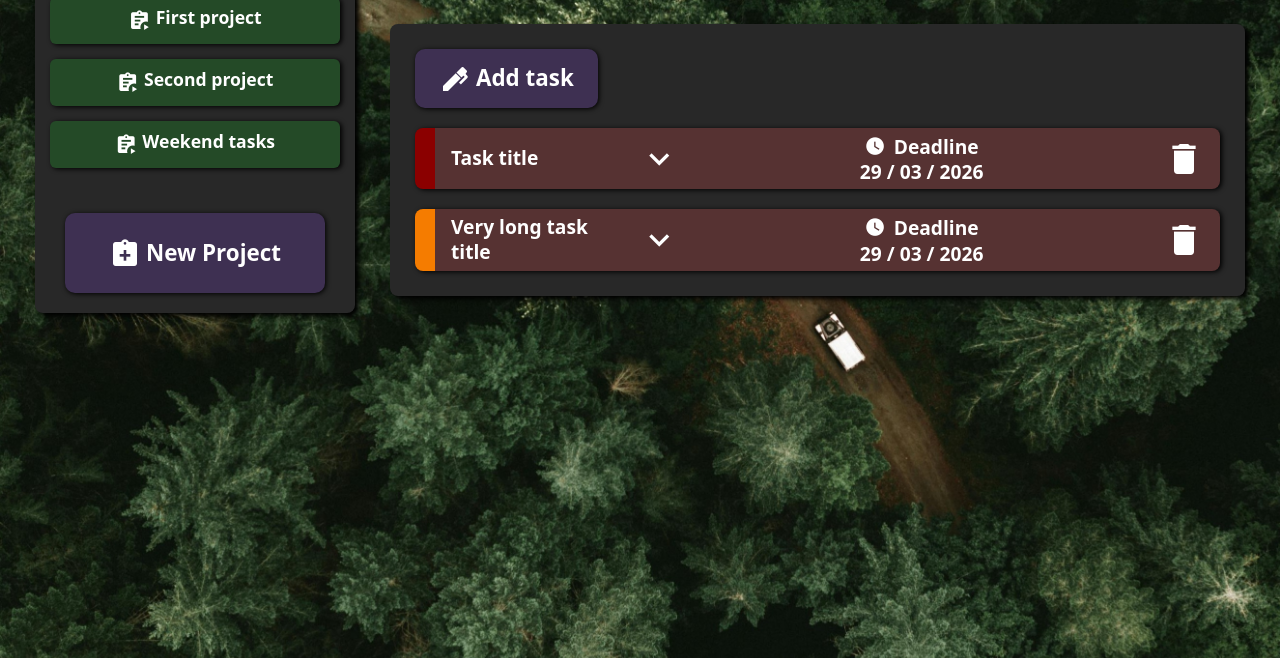
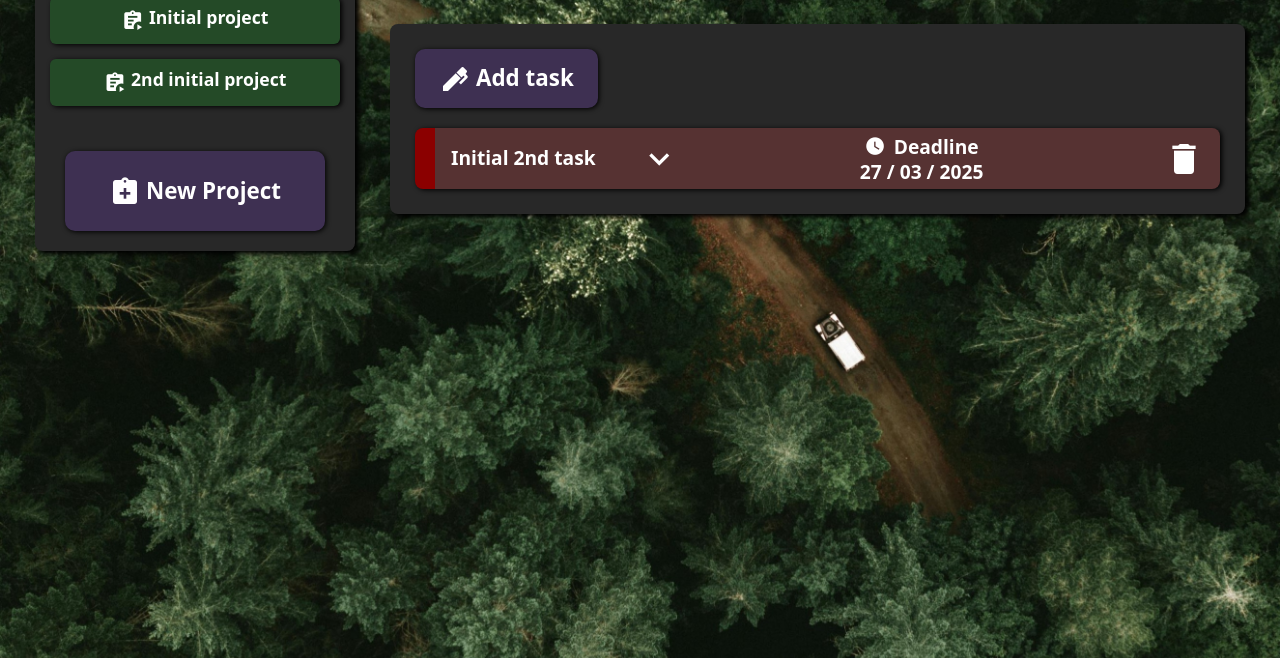
Before and after one commit to Martynas0/odin_todo_list, a website built with webpack: page src/index.html in a window 1280 px wide. Shown: the part 142-800 px from the top of the page. Built offline with nearby package versions, Linux system fonts and the light colour scheme.

Commit message:
Add rendering using hardcoded javascript objects
Moved to rendering project menu and current
project tasks using hardcoded JS objects instead
of hardcoded HTML, the functionality to add
new task objects is not yet available via GUI but
will be added in the further few commits.

```diff
--- /dev/null
+++ b/src/displayContent.js
@@ -0,0 +1,100 @@
+import "./styles/style.css";
+import "./styles/task.css";
+import "./styles/project.css";
+
+import {projects, newProject, newTask} from "./initialState";
+
+
+export const display = (function(){
+
+    const currentProjectTasks = document.querySelector("div.task-container");
+    const currentProjectTitle = document.querySelector(".current-project-title > h3");
+    const menuItems = document.querySelectorAll("div.project-menu > button[type='button']");
+    const menu = document.querySelector("div.project-menu");
+
+    const render = () => {
+        renderMenu();
+        renderProject();
+    }
+
+    const renderMenu = () => {
+
+        const nodeList = projects.getData().map((item, index) => {
+            const menuItem = document.createElement("button");
+            const icon = document.createElement("span");
+            const text = document.createTextNode(item.name);
+
+            menuItem.setAttribute("type", "button");
+            menuItem.dataset.index = index;
+            icon.classList.add("mdi", "mdi-clipboard-text-play");
+
+            menuItem.append(icon, text);
+
+            return menuItem;
+        })
+
+        menuItems.forEach(item => item.remove());
+        nodeList.forEach(item => menu.appendChild(item));
+
+    }
+
+    const renderProject = () => {
+
+        const title = projects.getData()[projects.currentProject()].name;
+        const tasks = projects.getData()[projects.currentProject()].getTasks();
+
+        // Update title
+        const text = document.createTextNode(title);
+        currentProjectTitle.removeChild(currentProjectTitle.lastChild);
+        currentProjectTitle.appendChild(text);
+
+        // Update tasks
+        const nodeList = tasks.map((item) => {
+            const container = document.createElement("div");
+            const title = document.createElement("p");
+            const expandIcon = document.createElement("span");
+            // yikes... would love to use some of that jQuery now :(
+            const dueDate = document.createElement("div");
+            const dueDateTitle = document.createElement("p");
+            const dueDateTitleIcon = document.createElement("span");
+            const dueDateTitleText = document.createTextNode("Deadline");
+            const dueDateDate = document.createElement("p");
+
+            const deleteIcon = document.createElement("span");
+            const desc = document.createElement("div");
+
+            container.classList.add("task", taskBorderColor(item.urgency));
+            expandIcon.classList.add("mdi", "mdi-chevron-down");
+            dueDate.classList.add("due-date");
+            dueDateTitleIcon.classList.add("mdi", "mdi-clock");
+            deleteIcon.classList.add("mdi", "mdi-delete");
+            desc.classList.add("task-desc");
+
+            title.textContent = item.title;
+            dueDateDate.textContent = item.deadline;
+            desc.textContent = item.desc;
+
+            dueDateTitle.append(dueDateTitleIcon, dueDateTitleText);
+            dueDate.append(dueDateTitle, dueDateDate);
+
+            container.append(title, expandIcon, dueDate, deleteIcon, desc);
+
+            return container;
+        })
+
+        while (currentProjectTasks.firstChild) currentProjectTasks.removeChild(currentProjectTasks.lastChild);
+        nodeList.forEach(item => currentProjectTasks.appendChild(item));
+    }
+
+    const taskBorderColor = (urgency) => {
+        if (urgency === 1) return "optional";
+        if (urgency === 2) return "normal";
+        if (urgency === 3) return "urgent";
+    }
+
+    projects.currentProject(1);
+    render(); // Render upon initial page load
+
+})();
+
+export {projects};
--- a/src/index.html
+++ b/src/index.html
@@ -11,16 +11,16 @@
     <nav>
         <h2><span class="mdi mdi-clipboard-text"></span>My projects</h2>
         <div class="project-menu">
-            <button type="button"><span class="mdi mdi-clipboard-text-play"></span>First project</button>
-            <button type="button"><span class="mdi mdi-clipboard-text-play"></span>Second project</button>
-            <button type="button"><span class="mdi mdi-clipboard-text-play"></span>Weekend tasks</button>
+
+            <!-- Rendered using JS -->
+
         </div>
         <button class="new-project-btn"><span class="mdi mdi-clipboard-plus"></span>New Project</button>
     </nav>
 
     <section>
         <div class="current-project-title">
-            <h3><span class="mdi mdi-clipboard-check"></span>My project name.</h3>
+            <h3><span class="mdi mdi-clipboard-check"></span>Project name.</h3>
         </div>
         <div class="current-project-container">
             <div class="add-task-container">
@@ -28,25 +28,8 @@
             </div>
             <div class="task-container">
 
-                <div class="task urgent">
-                    <p>Task title</p>
-                    <span class="mdi mdi-chevron-down"></span>
-                    <div class="due-date"><p><span class="mdi mdi-clock"></span>Deadline</p><p>29 / 03 / 2026</p></div>
-                    <span class="mdi mdi-delete"></span>
+                <!-- Rendered using JS -->
 
-                    <div class="task-desc">This is a description of the first task withint this speckfic
-                        project, other tasks may also have a description within any of the available or created
-                        projects.
-                    </div>
-
-                </div>
-
-                <div class="task normal">
-                    <p>Very long task title</p>
-                    <span class="mdi mdi-chevron-down"></span>
-                    <div class="due-date"><p><span class="mdi mdi-clock"></span>Deadline</p><p>29 / 03 / 2026</p></div>
-                    <span class="mdi mdi-delete"></span>
-                </div>
             </div>
         </div>
     </section>
--- a/src/index.js
+++ b/src/index.js
@@ -1,3 +1,3 @@
-import "./styles/style.css";
-import "./styles/project.css";
-import "./styles/task.css";
+
+
+import {projects} from "./displayContent";
--- /dev/null
+++ b/src/initialState.js
@@ -0,0 +1,31 @@
+import {projects, newProject} from "./project";
+import {newTask} from "./task";
+
+(function(){
+
+    const initialProjectNames = ["Initial project", "2nd initial project"]
+
+    const initialTasks = [{
+                          urgency: 1,
+                          title: "Initial task",
+                          desc: "This is an initial task to be loaded upon the webpage rendering, if you are seeing this - mission success !",
+                          deadline: "12 / 03 / 2025"},
+                         {
+                            urgency: 3,
+                            title: "Initial 2nd task",
+                            desc: "This is an initial second task to be loaded upon the webpage rendering, if you are seeing this - Hooray !",
+                            deadline: "27 / 03 / 2025"}]
+
+    projects.addProject(newProject(initialProjectNames[0]));
+    projects.addProject(newProject(initialProjectNames[1]));
+
+    projects.getData()[0].addTask(newTask(initialTasks[0].urgency, initialTasks[0].title, initialTasks[0].desc, initialTasks[0].deadline));
+    projects.getData()[0].addTask(newTask(initialTasks[1].urgency, initialTasks[1].title, initialTasks[1].desc, initialTasks[1].deadline));
+    projects.getData()[1].addTask(newTask(initialTasks[1].urgency, initialTasks[1].title, initialTasks[1].desc, initialTasks[1].deadline));
+
+    projects.currentProject(0);
+
+    return console.log("Initial load complete...");
+})();
+
+export {projects, newProject, newTask};
--- /dev/null
+++ b/src/project.js
@@ -0,0 +1,41 @@
+
+const projects = (function(){
+
+    const data = []
+    let currentProjectIndex;
+
+    const currentProject = (value) => {
+        if (value || value === 0) {
+            currentProjectIndex = value;
+        }
+        return currentProjectIndex;
+    }
+
+    const getData = () => {
+        return data;
+    }
+
+    const addProject = (project) => {
+        data.push(project);
+    }
+
+    return {getData, addProject, currentProject};
+})();
+
+
+const newProject = (name) => {
+
+    const tasks = [];
+
+    const getTasks = () => {
+        return tasks;
+    }
+
+    const addTask = (task) => {
+        tasks.push(task);
+    }
+
+    return {name, addTask, getTasks}
+};
+
+export {projects, newProject};
--- /dev/null
+++ b/src/task.js
@@ -0,0 +1,4 @@
+export const newTask = (urgency, title, desc, deadline) => {
+
+    return {urgency, title, desc, deadline};
+}
```
